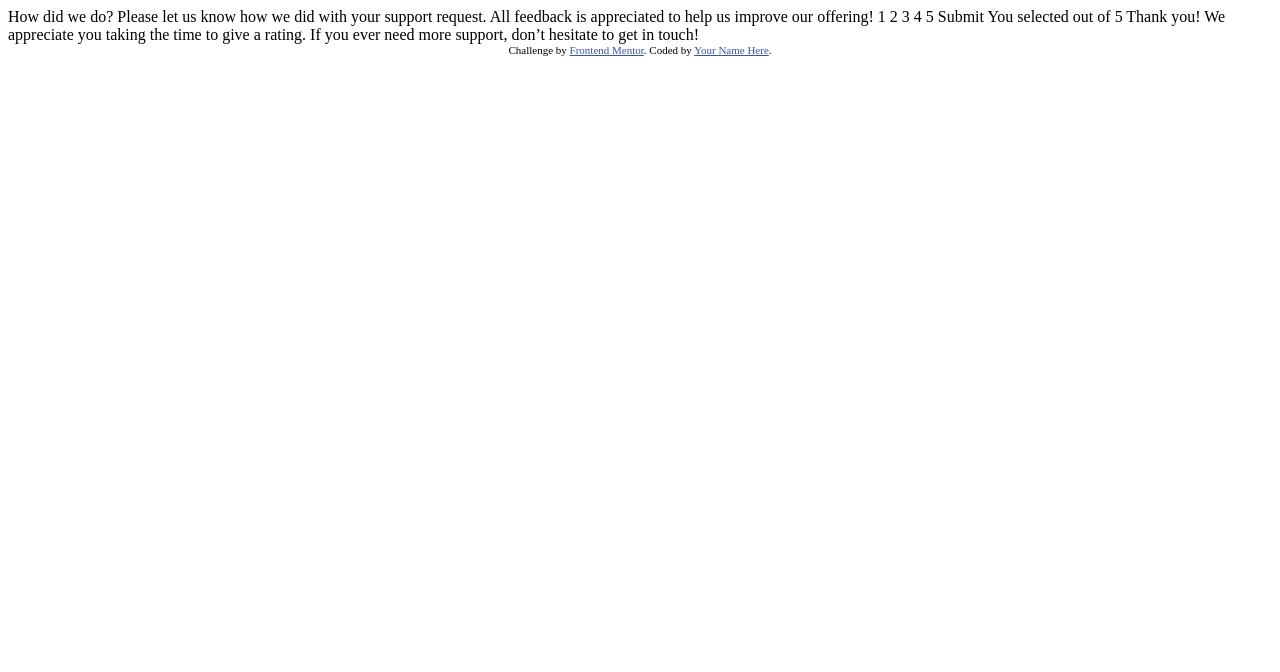
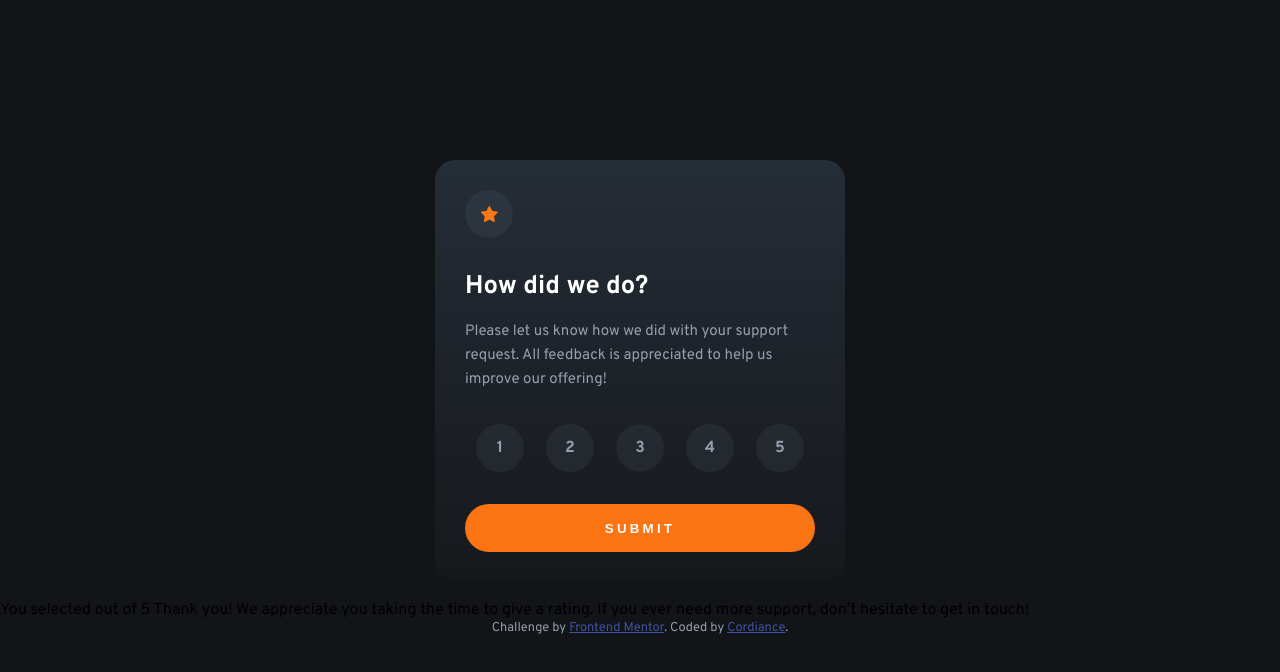
Before and after one commit to Cordiance/interactive-rating-component, a plain HTML site: page index.html in a window 1280 px wide. Drawn offline with Linux system fonts and the light colour scheme.

Commit message:
html and css finished

```diff
--- a/index.html
+++ b/index.html
@@ -1,37 +1,50 @@
 <!DOCTYPE html>
 <html lang="en">
+
 <head>
   <meta charset="UTF-8">
-  <meta name="viewport" content="width=device-width, initial-scale=1.0"> <!-- displays site properly based on user's device -->
+  <meta name="viewport" content="width=device-width, initial-scale=1.0">
+  <!-- displays site properly based on user's device -->
 
+  <!-- Style -->
   <link rel="icon" type="image/png" sizes="32x32" href="./images/favicon-32x32.png">
+  <link rel="stylesheet" href="style.css">
 
   <title>Frontend Mentor | Interactive rating component</title>
+</head>
 
-  <!-- Feel free to remove these styles or customise in your own stylesheet 👍 -->
-  <style>
-    .attribution { font-size: 11px; text-align: center; }
-    .attribution a { color: hsl(228, 45%, 44%); }
-  </style>
-</head>
 <body>
 
   <!-- Rating state start -->
-
-  How did we do?
-
-  Please let us know how we did with your support request. All feedback is appreciated
-  to help us improve our offering!
-
-  1 2 3 4 5
-
-  Submit
-
+  <main class="rating-card">
+    <div class="circle"><img src="/images/icon-star.svg" alt="Star"></div>
+    <h1>How did we do?</h1>
+    <p>
+      Please let us know how we did with your support request. All feedback is appreciated
+      to help us improve our offering!
+    </p>
+    <!-- Rating radio buttons-->
+    <div class="rate">
+      <input class="radio-btn" type="radio" id="star1" name="rate" value="1"></input>
+      <label class="circle btn" for="star1" title="text">1</label>
+      <input class="radio-btn" type="radio" id="star2" name="rate" value="2"></input>
+      <label class="circle btn" for="star2" title="text">2</label>
+      <input class="radio-btn" type="radio" id="star3" name="rate" value="3"></input>
+      <label class="circle btn" for="star3" title="text">3</label>
+      <input class="radio-btn" type="radio" id="star4" name="rate" value="4"></input>
+      <label class="circle btn" for="star4" title="text">4</label>
+      <input class="radio-btn" type="radio" id="star5" name="rate" value="5"></input>
+      <label class="circle btn" for="star5" title="text">5</label>
+    </div>
+    <!-- Submit button -->
+    <button class="submit-btn">Submit</button>
+  </main>
   <!-- Rating state end -->
 
   <!-- Thank you state start -->
 
-  You selected <!-- Add rating here --> out of 5
+  You selected
+  <!-- Add rating here --> out of 5
 
   Thank you!
 
@@ -41,9 +54,13 @@
   <!-- Thank you state end -->
 
 
-  <div class="attribution">
-    Challenge by <a href="https://www.frontendmentor.io?ref=challenge" target="_blank">Frontend Mentor</a>.
-    Coded by <a href="#">Your Name Here</a>.
-  </div>
+  <footer>
+    <div class="attribution">
+      Challenge by <a href="https://www.frontendmentor.io?ref=challenge" target="_blank">Frontend Mentor</a>.
+      Coded by <a href="https://github.com/Cordiance">Cordiance</a>.
+    </div>
+  </footer>
+
 </body>
+
 </html>
--- /dev/null
+++ b/style.scss
@@ -0,0 +1,109 @@
+$white:hsl(0, 0%, 100%);
+$lightgrey:hsl(217, 12%, 63%);
+$mediumgrey:hsl(216, 12%, 54%);
+$darkblue:hsl(213, 20%, 18%);
+$verydarkblue:hsl(216, 12%, 8%);
+$orange:hsl(25, 97%, 53%);
+
+@import url('https://fonts.googleapis.com/css2?family=Outfit:wght@400;700&family=Overpass:wght@400;700&display=swap');
+
+body {
+    font-family: 'Overpass', sans-serif;
+    font-size: 1rem;
+    font-weight: 400;
+    text-align: left;
+    margin: 20vh auto;
+    background-color: $verydarkblue;
+
+    .rating-card {
+        width: 350px;
+        height: 360px;
+        margin: 20px auto;
+        padding: 30px;
+        border-radius: 20px;
+        background-color: $darkblue;
+        background: linear-gradient(180deg, hsl(213, 20%, 18%) 0%, hsla(216, 12%, 12%, 0.4) 100%);
+
+        .circle {
+            color: $lightgrey;
+            font-weight: 700;
+            width: 3rem;
+            height: 3rem;
+            border-radius: 100%;
+            background-color: hsla(216, 12%, 54%, 0.1);
+            display: flex;
+            justify-content: center;
+            align-items: center;
+
+            img {
+                align-items: center;
+            }
+        }
+
+        .circle.btn:hover {
+            color: $white;
+            background-color: $lightgrey;
+            transition: color 0.5s ease-in,
+                background-color 0.5s ease-in;
+        }
+
+        .radio-btn:checked+label {
+            color: $white;
+            background-color: $orange;
+            pointer-events: none;
+        }
+
+        h1 {
+            font-size: 1.6rem;
+            color: $white;
+            margin-top: 2rem;
+        }
+
+        p {
+            line-height: 1.5rem;
+            color: $lightgrey;
+            font-size: 15px;
+            margin-bottom: 2rem;
+        }
+
+        .rate {
+            display: flex;
+            justify-content: space-around;
+        }
+
+        .radio-btn {
+            display: none;
+        }
+
+        .submit-btn {
+            color: $white;
+            text-transform: uppercase;
+            font-weight: 700;
+            letter-spacing: 0.2rem;
+            width: 100%;
+            height: 3rem;
+            margin: 2rem auto;
+            background-color: $orange;
+            border-radius: 2rem;
+            border: none;
+        }
+
+        .submit-btn:hover {
+            color: $orange;
+            background-color: $white;
+            transition: color 0.5s ease-in, background-color 0.5s ease-in;
+        }
+    }
+
+    .attribution {
+        color: $lightgrey;
+        font-size: 0.8rem;
+        text-align: center;
+    }
+
+    .attribution a {
+        color: hsl(228, 45%, 44%);
+    }
+}
+
+@media only screen and (min-width:375px) {}
```
Also changed, not shown: style.css (added), 1 other file.
